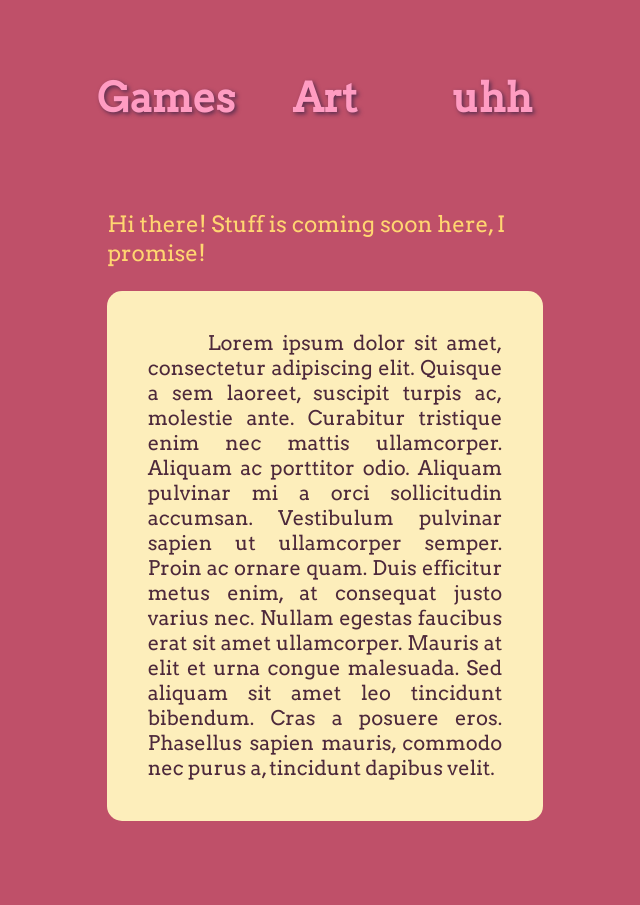
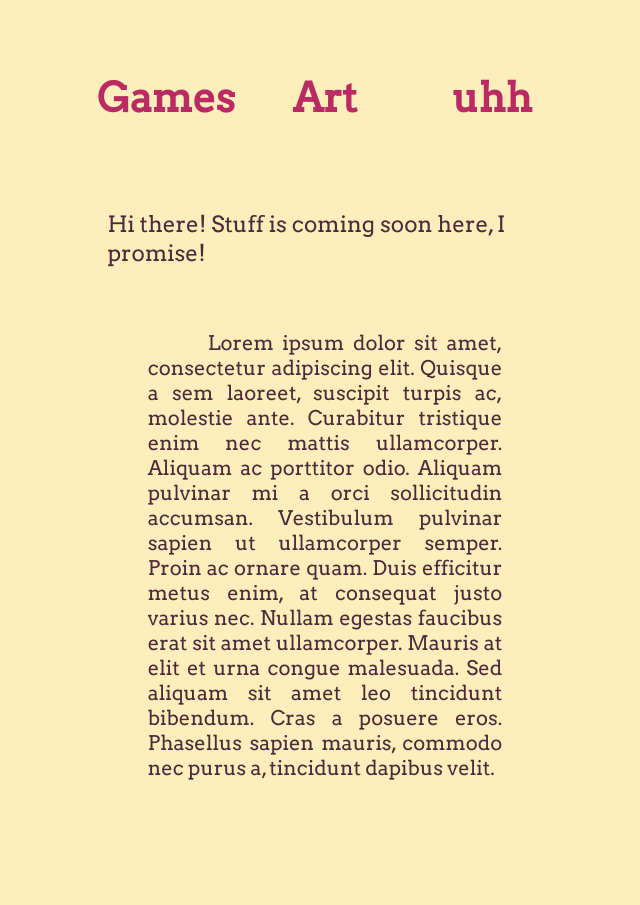
Before and after one commit to Brodnork/website, a PHP site: page / in a window 1280 px wide. Shown: the whole page, without its empty margins (315-955 px from the left). Run offline with PHP 8.4, Linux system fonts and the light colour scheme.

Commit message:
Update style.css

```diff
--- a/style.css
+++ b/style.css
@@ -1,13 +1,16 @@
 @import url('https://fonts.googleapis.com/css2?family=Arvo&display=swap');
+html {
+
+}
 body {
   padding:1em;
   padding-top:2em;
-    background-color: #BF5069;
-  color: #FFD671;
+    background-color: #FDEEBB;
+  color: #4D293B;
 	font-family: 'Arvo', sans-serif;
 	font-size: 1.4em;
 	background-attachment: fixed;
-
+    cursor: url("http://bumblebee.city/wormquest/cursornormal.png"), default;
 
 }
 main {
@@ -26,27 +29,27 @@ header {
 	padding-top: 10px;
 	text-align: center;
   display: inline-block;
-	text-shadow: 2px 2px 4px #5C2E4F;
 	font-weight: bold;
 }
 
 
 /* unvisited link */
 a:link {
-  color: #FF9CC2;
+  color: #BA2A63;
   text-decoration: none;
 }
 
 /* visited link */
 a:visited {
-  color: #FF9CC2;
+  color: #BA2A63;
 	text-decoration: none;
 }
 
 /* mouse over link */
 a:hover {
-  color: white;
+  color: #FF2F75;
 	text-decoration: none;
+    cursor: url("http://bumblebee.city/wormquest/cursorclick.png"), default;
 }
 
 /* selected link */
@@ -64,7 +67,6 @@ a:active {
   font-size: 1.8em;
   font-weight:bold;
   cursor: pointer;
-  text-shadow: 2px 2px 4px #5C2E4F;
   width:10%;
 }
 .writing{
@@ -74,14 +76,13 @@ a:active {
     color: #4D293B;
     padding: 2em;
     font-size: 0.9em;
-    border-radius: 15px;
 }
 
 .frogsongButton{
 	text-indent: 60px;
     text-align: justify;
     background-color: #FDEEBB;
-background-image: url(/streamHeader.png);
+background-image: url("https://raw.githubusercontent.com/Brodnork/website/main/wormquest/wormquestwakeup.png");
 background-position: center;
 background-size: cover;
     color: #4D293B;
@@ -89,3 +90,13 @@ background-size: cover;
     font-size: 0.9em;
     border-radius: 15px;
 }
+
+::-moz-selection { /* Code for Firefox */
+  color: #FDEEBB;
+  background: #EE5990;
+}
+
+::selection {
+  color: #FDEEBB;
+  background: #EE5990;
+}
```
